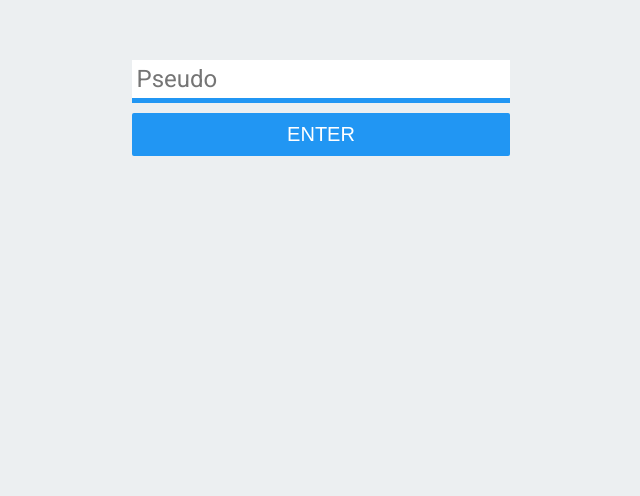
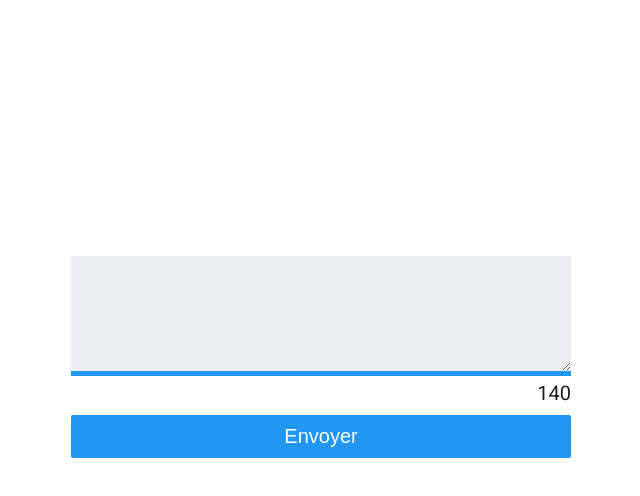
Before and after one commit to StephaneChimy/react-training-basic-chat, a React (Create React App) app: page /pseudo/1 in a window 1280 px wide. Shown: the part 292-788 px from the top of the page, without its empty margins (319-959 px from the left). Built offline with nearby package versions, Linux system fonts and the light colour scheme.

Commit message:
Creation de la base avec initialisation firebase

```diff
--- a/src/App.js
+++ b/src/App.js
@@ -1,12 +1,33 @@
-import './App.css';
-import Connexion from './components/Connexion';
+import { useState } from "react"
+import "./App.css"
+import Formulaire from "./components/Formulaire"
+import Message from "./components/Message"
 
-function App() {
+function App(props) {
+  let [messages, setMessages] = useState({})
+  let [listMessages, setListMessages] = useState(false)
+  let pseudo = props.match.params.pseudo
+
+  const addMessage = (message) => {
+    console.log("IN addMessage")
+    messages[`message-${Date.now()}`] = message
+    setMessages(messages)
+    console.log(messages)
+    console.log("OUT addMessage")
+    listMessages = Object.keys(messages).map((key) => <Message key={key} pseudo={messages[key].pseudo} message={messages[key].message}></Message>)
+    setListMessages(listMessages)
+  }
+
+  console.log(listMessages)
+
   return (
-    <Connexion className="App">
-
-    </Connexion>
-  );
+    <div className='box'>
+      <div className='messages'>
+        <div className='message'>{listMessages}</div>
+      </div>
+      <Formulaire addMessage={addMessage} pseudo={pseudo} />
+    </div>
+  )
 }
 
-export default App;
+export default App
--- a/src/components/Connexion.js
+++ b/src/components/Connexion.js
@@ -1,10 +1,26 @@
-import React from "react"
+import React, { useState } from "react"
+import { Redirect } from "react-router"
 
 const Connexion = () => {
+  let [pseudo, setPseudo] = useState(false)
+  let [goToChat, setGoToChat] = useState(false)
+
+  const handleChange = (event) => {
+      pseudo = event.target.value
+      setPseudo(pseudo)
+  }
+  const handleSubmit = () => {
+      setGoToChat(!goToChat)
+  }
+
+  if(goToChat){
+    return <Redirect push to={`/pseudo/${pseudo}`}/>
+  }
   return (
+
     <div className='connexionBox'>
-      <form className='connexion'>
-        <input placeholder='Pseudo' type='text' required />
+      <form className='connexion' onSubmit={handleSubmit}>
+        <input placeholder='Pseudo' type='text' onChange={handleChange} required />
         <button type='submit'>ENTER</button>
       </form>
     </div>
--- /dev/null
+++ b/src/components/Formulaire.js
@@ -0,0 +1,42 @@
+import React, { useState } from "react"
+
+const Formulaire = (props) => {
+  let [message, setMessage] = useState('')
+  let [text, setText] = useState('')
+  let nbMaxChar = 140
+  let nbCharLeft = nbMaxChar - text.length
+
+  const handleChange = (event) => {
+    setMessage(event.target.value)
+    setText(event.target.value)
+  }
+  const createMessage = () => {
+    let { addMessage, pseudo } = props
+    message = {
+      pseudo,
+      message,
+    }
+    addMessage(message)
+    setText('')
+  }
+
+  const handleSubmit = (event) => {
+    event.preventDefault()
+    createMessage()
+  }
+  const handleKeyUp = (event) => {
+      if(event.key === 'Enter'){
+        createMessage()
+      }
+  }
+
+  return (
+    <form className='form' onSubmit={handleSubmit}>
+      <textarea required value={text} maxLength={nbMaxChar.toString()} onChange={handleChange} onKeyUp={handleKeyUp}/>
+      <div className='info'>{nbCharLeft}</div>
+      <button type='submit'>Envoyer</button>
+    </form>
+  )
+}
+
+export default Formulaire
--- /dev/null
+++ b/src/components/Message.js
@@ -0,0 +1,7 @@
+import React from "react"
+
+const Message = ({ pseudo, message }) => {
+  return <p className='user-message'>{message}</p>
+}
+
+export default Message
--- /dev/null
+++ b/src/components/NotFound.js
@@ -0,0 +1,11 @@
+import React from 'react'
+
+const NotFound = () => {
+    return (
+        <h2 className='notFound'>
+            La page n'existe pas !
+        </h2>
+    )
+}
+
+export default NotFound
--- a/src/index.js
+++ b/src/index.js
@@ -2,11 +2,24 @@ import React from 'react';
 import ReactDOM from 'react-dom';
 import './index.css';
 import App from './App';
+import {BrowserRouter, Route, Switch} from 'react-router-dom'
 import reportWebVitals from './reportWebVitals';
+import Connexion from './components/Connexion';
+import NotFound from './components/NotFound';
+
+const Root = () => (
+  <BrowserRouter>
+    <Switch>
+      <Route exact path='/' component={Connexion} />
+      <Route path='/pseudo/:pseudo' component={App} />
+      <Route component={NotFound} />
+    </Switch>
+  </BrowserRouter>
+)
 
 ReactDOM.render(
   <React.StrictMode>
-    <App />
+    <Root />
   </React.StrictMode>,
   document.getElementById('root')
 );
```
Also changed, not shown: src/components/base.js (added, +15 -0 lines).
